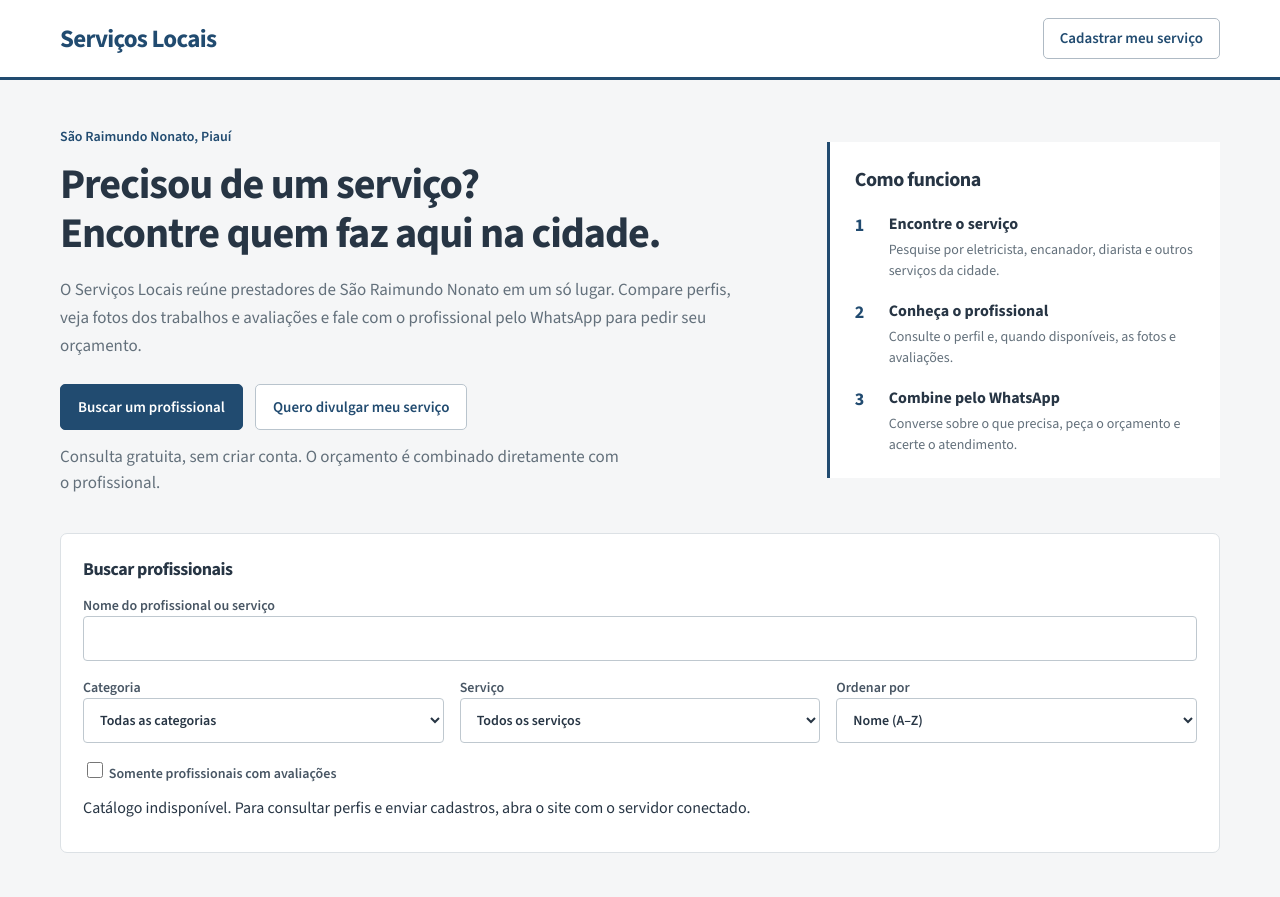
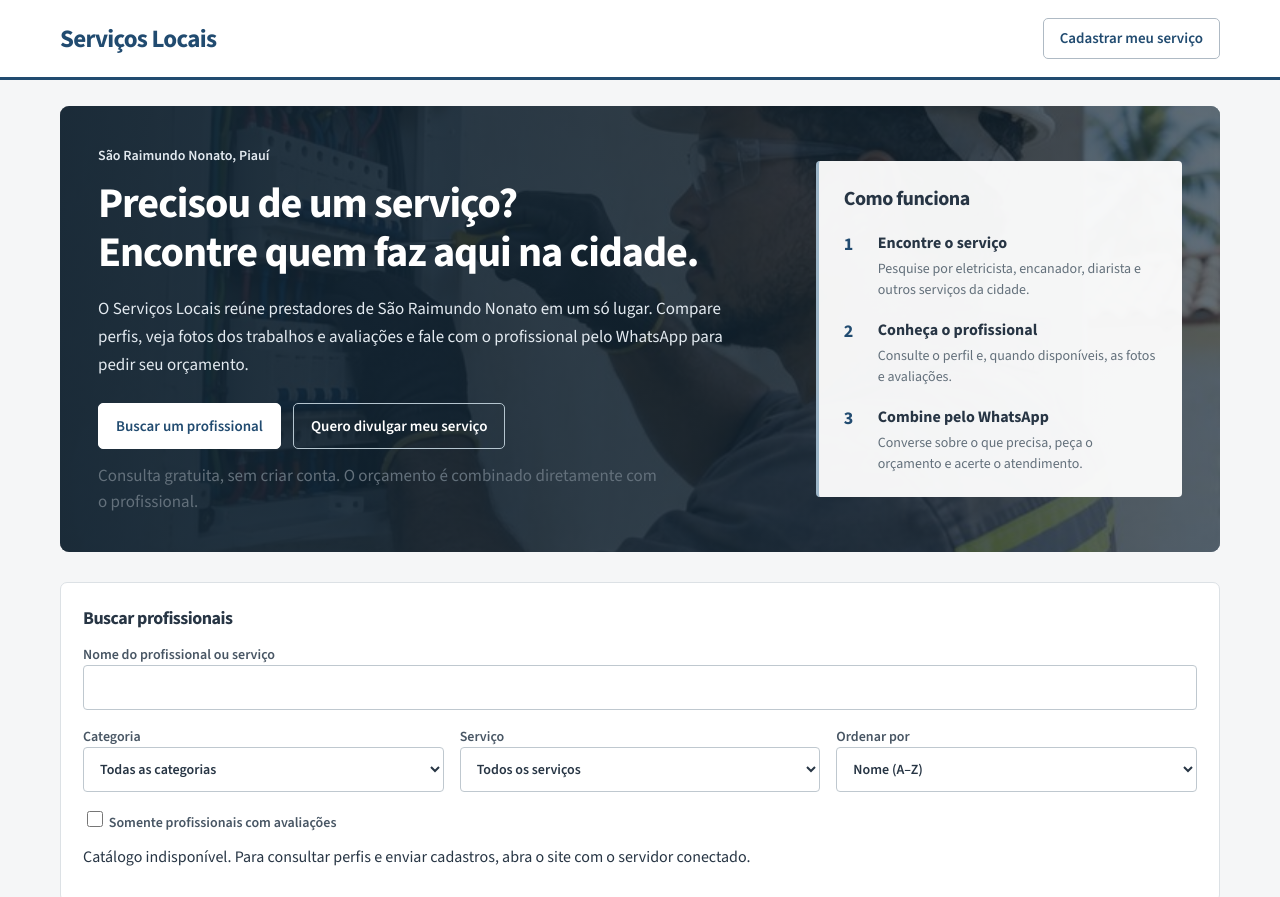
Before and after one commit to ricardoribeiro110384-tech/servicos-locais, a plain HTML site: page index.html in a window 1280 px wide. Shown: the top 897 px of the page. Drawn offline with nearby package versions, Linux system fonts and the light colour scheme; no server answers.

Commit message:
Adiciona fundo fotográfico na abertura do catálogo

```diff
--- a/index.html
+++ b/index.html
@@ -119,6 +119,16 @@ dialog{padding:22px;border-radius:8px}
 .how-it-works strong{display:block;font-size:16px;margin-bottom:3px}
 .how-it-works span{display:block;color:var(--muted);font-size:14px;line-height:1.5}
 @media(max-width:800px){.hero{grid-template-columns:1fr;gap:25px;padding:28px 0}.hero h1{font-size:34px}.hero-copy>p{font-size:16px}.how-it-works{padding:20px}.hero-actions a{text-align:center}.hero-copy .hero-note{font-size:13px}}
+
+.hero{position:relative;isolation:isolate;margin:26px 0 30px;padding:38px;border-radius:9px;overflow:hidden;background:#20394b}
+.hero::before{content:'';position:absolute;inset:0;z-index:-2;background-image:url('https://raw.githubusercontent.com/ricardoribeiro110384-tech/servicos-locais/f99d887597f83e76eec5bdd2ce962bb3e3ae059a/demo/eletricista.jpg');background-size:cover;background-position:center 42%}
+.hero::after{content:'';position:absolute;inset:0;z-index:-1;background:linear-gradient(90deg,rgba(17,35,49,.95),rgba(17,35,49,.84) 55%,rgba(17,35,49,.65))}
+.hero h1{color:#fff}
+.hero-copy>p,.hero-copy .place,.hero-copy .hero-note{color:#e3eaf0}
+.find-service{background:white;color:#214b70;border-color:white}
+.offer-service{background:transparent;color:white;border-color:#b5c5cf}
+.how-it-works{background:rgba(255,255,255,.95);border-left:3px solid #9db6c8;border-radius:4px}
+@media(max-width:800px){.hero{padding:26px 22px;margin-top:20px}.hero::before{background-position:65% center}.hero::after{background:rgba(17,35,49,.86)}}
 </style>
 <header><nav><strong class="brand"><span class="brand-mark" aria-hidden="true">SL</span>Serviços Locais</strong><a href="#cadastro">Cadastrar meu serviço</a></nav></header>
 <main>
```
